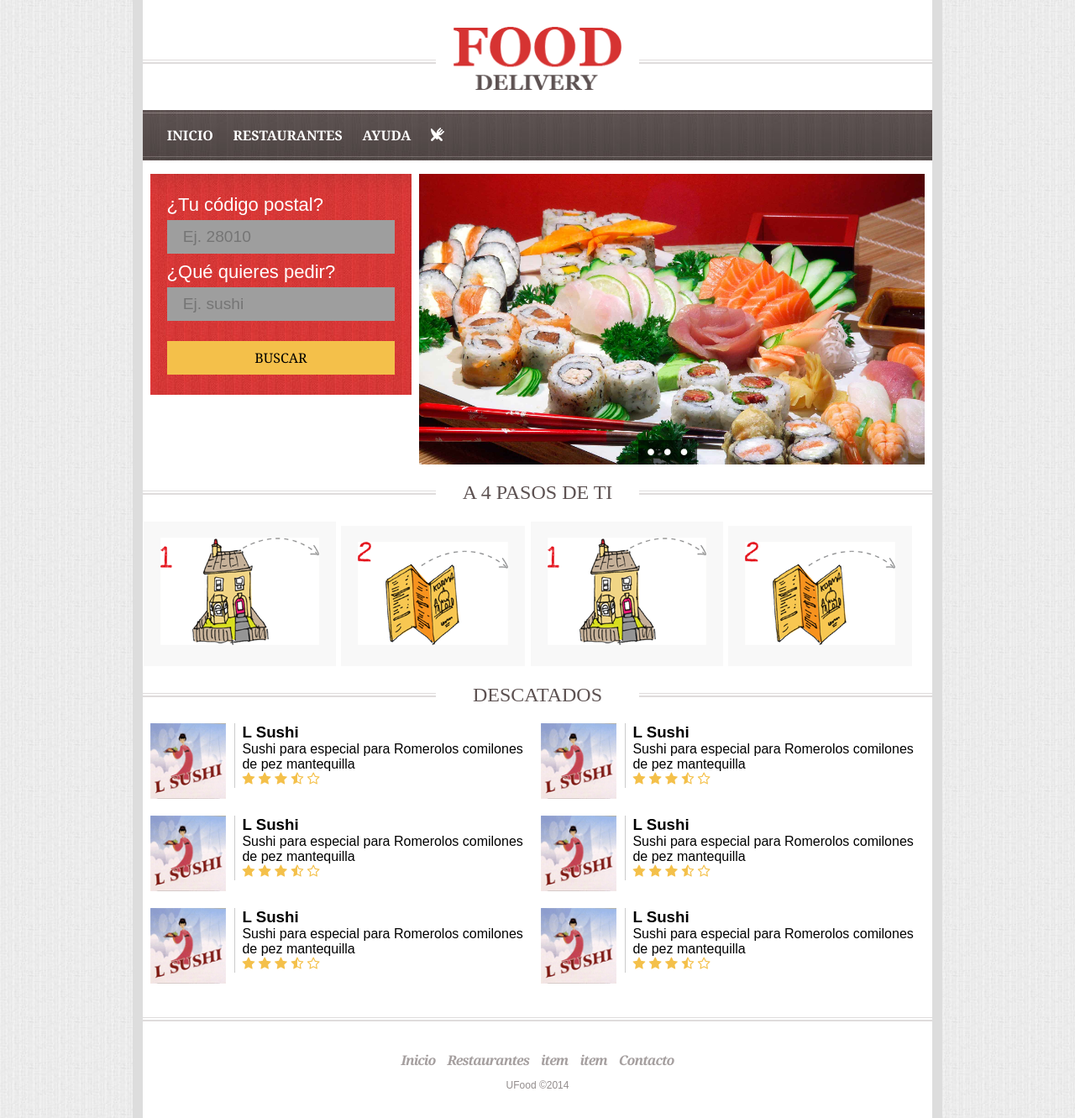
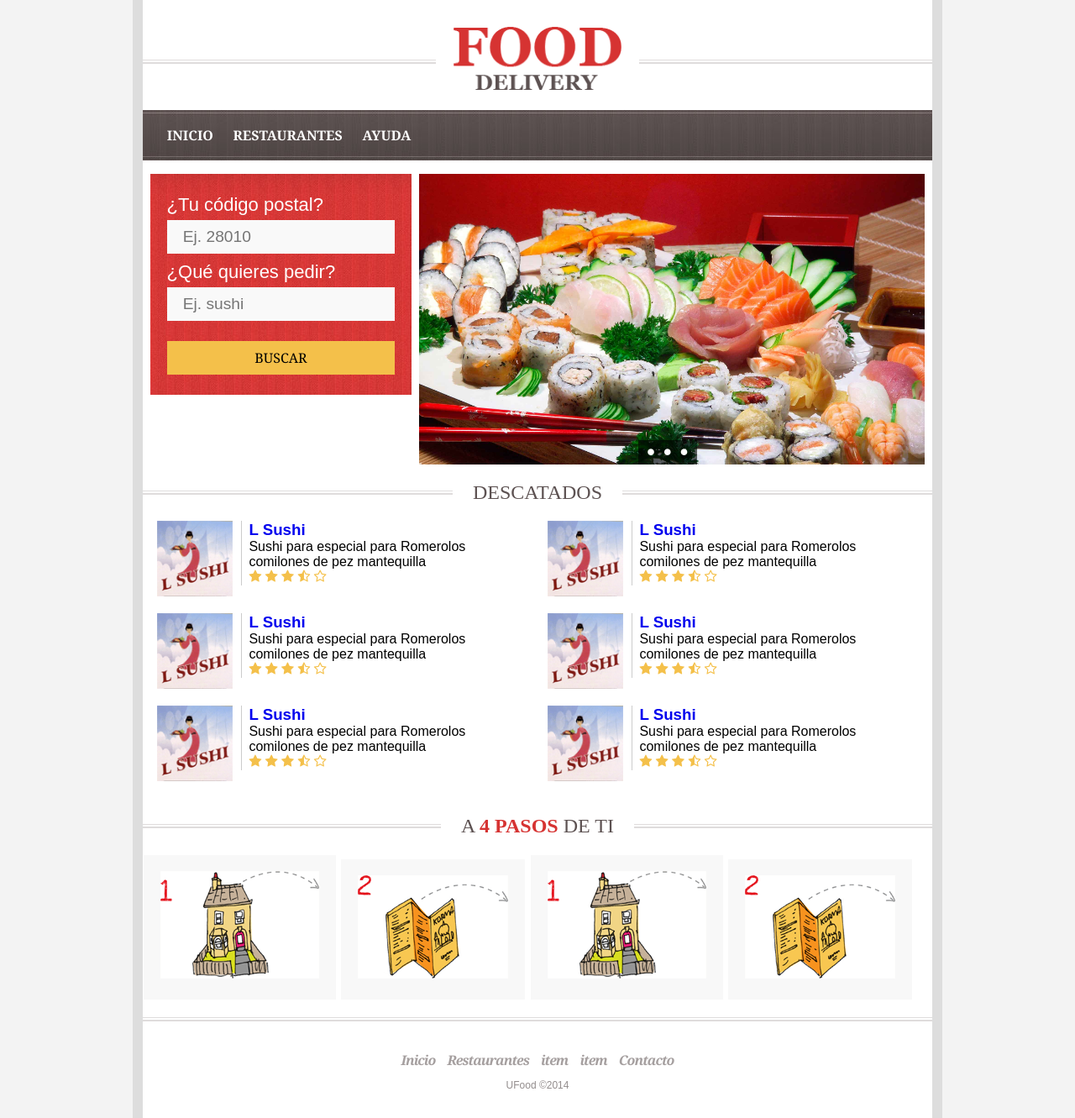
Before and after one commit to gamezinfantes/UFood, a Python web app: template Templates/template.html in a window 1280 px wide. Shown: the whole page at 84% size. Run offline with Jinja, Linux system fonts and the light colour scheme; the template is opened without the code that fills it, so the values that code supplies are empty; grey boxes are pictures that could not be loaded.

Commit message:
añadido busqueda

```diff
--- a/Templates/css/style.css
+++ b/Templates/css/style.css
@@ -43,13 +43,16 @@ html{font-family:sans-serif;-ms-text-size-adjust:100%;-webkit-text-size-adjust:1
 }
 
 
-
 div, figure {
 	margin: 0px;
 	padding: 0px;
 }
+
+
+
 body {
-	background: url(../images/bg-main.jpg);
+	/*background: url(../images/bg-main.jpg);*/
+	background: #f3f3f3;
 	font-size: 16px;
 }
 
@@ -82,7 +85,7 @@ header nav {
 			padding: 0em 0.6em;
 		}
 		header nav ul li:hover {
-			background: #d63432;
+			background: #c83331; /* #d63432;*/
 
 		}
 			header nav ul li a {
@@ -96,7 +99,7 @@ header nav {
 			}
 
 #busqueda {
-	background: url("../images/bg-search.jpg");
+	background: url("../images/bg-search.jpg") #c83331;
 	padding: 1.5em 1.2em;
 	box-sizing: border-box;
 }
@@ -117,34 +120,40 @@ header nav {
 		margin-bottom: 5px;
 	}
 
-#featureds article {
+article.restaurant {
+	border-bottom: 1px solid #ccc;
+	box-sizing: border-box;
+	font-size: 0.9em;
 	min-height: 90px;
+	padding: 0 0.5em;
 	position: relative;
 	margin-bottom:  1em;
 	width: 100%;
 }
-	#featureds article figure {
+	article.restaurant figure {
 		display: block;
 		float: left;
 		height: 100%;
 		overflow: hidden;
 	}
-	#featureds article figure img {
-		height: 90px;
-		width: 90px;
+	article.restaurant figure img {
+		height: 60px;
+		width: 60px;
 	}
-	#featureds article h3 {
+	article.restaurant h3 {
 		margin: 0;
 		padding: 0;
 	}
-	#featureds article .info {
-		border-left: 1px solid #ccc;
+	article.restaurant h3 a {
+		text-decoration: none;
+	}
+	article.restaurant .info {
 		height: 100%;
 		padding-left: 0.5em;
-		margin-left: 100px;
+		margin-left: 70px;
 		vertical-align: top;
 	}
-	#featureds article .rating {
+	article.restaurant .rating {
 		color: #f4c04a;
 	}
 
@@ -186,7 +195,7 @@ header nav {
 
 
 footer {
-	background: url("../images/bg-footer.png") no-repeat top center;
+	background: url("../images/bg-line.png") repeat-x top center;
 	padding: 40px 0 20px 0;
 	margin-top: 20px;
 
@@ -223,14 +232,21 @@ footer {
 
 /*Comunes css*/
 
-h2 {
+h1, h2 {
 	font-family: 'Times New Roman', 'Georgia', Times, serif;
 	text-transform: uppercase;
 	font-weight: normal;
 	text-align: center;
 	color: #5d5252;
-	background: url(../images/bg-h1.png) no-repeat center;
+	background: url("../images/bg-line.png") repeat-x center;
 }
+	h1 span, h2 span {
+		background: #fff;
+		padding: 0 1em;
+	}
+	h2 strong {
+		color: #d63332;
+	}
 
 .box {
 	position: relative;
@@ -243,7 +259,7 @@ h2 {
 
 
 input[type="text"] {
-	background: url(../images/bg-input.jpg) 0 0 repeat-x #f9f9f9;
+	background: #f9f9f9;
 	border: 0;
 	color: #938d8d;
 	display: block;
@@ -292,11 +308,23 @@ input[type="submit"] {
 		margin-left: 1%;
 		width: 33%;
 	}
-	#featureds article {
+
+	article.restaurant {
+		border-bottom: 0;
 		display: inline-block;
+		font-size: 1em;
 		margin: 0 0 1em 1%;
 		width: 48%;
 	}
+	article.restaurant figure img {
+		height: 90px;
+		width: 90px;
+	}
+	article.restaurant .info {
+		border-left: 1px solid #ccc;
+		margin-left: 100px;
+	}
+
 
 	#images_slider {
 		display: block;
--- /dev/null
+++ b/Templates/css/style.styl
@@ -0,0 +1,489 @@
+/*! normalize.css v3.0.0 | MIT License | git.io/normalize */
+html
+  font-family: sans-serif
+  -ms-text-size-adjust: 100%
+  -webkit-text-size-adjust: 100%
+
+body
+  margin: 0
+
+article,
+aside,
+details,
+figcaption,
+figure,
+footer,
+header,
+hgroup,
+main,
+nav,
+section,
+summary
+  display: block
+
+audio,
+canvas,
+progress,
+video
+  display: inline-block
+  vertical-align: baseline
+
+audio:not([controls])
+  display: none
+  height: 0
+
+[hidden],
+template
+  display: none
+
+a
+  background: transparent
+
+a:active,
+a:hover
+  outline: 0
+
+abbr[title]
+  border-bottom: 1px dotted
+
+b,
+strong
+  font-weight: bold
+
+dfn
+  font-style: italic
+
+h1
+  font-size: 2em
+  margin: .67em 0
+
+mark
+  background: #ff0
+  color: #000
+
+small
+  font-size: 80%
+
+sub,
+sup
+  font-size: 75%
+  line-height: 0
+  position: relative
+  vertical-align: baseline
+
+sup
+  top: -0.5em
+
+sub
+  bottom: -0.25em
+
+img
+  border: 0
+
+svg:not(:root)
+  overflow: hidden
+
+figure
+  margin: 1em 40px
+
+hr
+  -moz-box-sizing: content-box
+  box-sizing: content-box
+  height: 0
+
+pre
+  overflow: auto
+
+code,
+kbd,
+pre,
+samp
+  font-family: monospace,monospace
+  font-size: 1em
+
+button,
+input,
+optgroup,
+select,
+textarea
+  color: inherit
+  font: inherit
+  margin: 0
+
+button
+  overflow: visible
+
+button,
+select
+  text-transform: none
+
+button,
+html input[type="button"],
+input[type="reset"],
+input[type="submit"]
+  -webkit-appearance: button
+  cursor: pointer
+
+button[disabled],
+html input[disabled]
+  cursor: default
+
+button::-moz-focus-inner,
+input::-moz-focus-inner
+  border: 0
+  padding: 0
+
+input
+  line-height: normal
+
+input[type="checkbox"],
+input[type="radio"]
+  box-sizing: border-box
+  padding: 0
+
+input[type="number"]::-webkit-inner-spin-button,
+input[type="number"]::-webkit-outer-spin-button
+  height: auto
+
+input[type="search"]
+  -webkit-appearance: textfield
+  -moz-box-sizing: content-box
+  -webkit-box-sizing: content-box
+  box-sizing: content-box
+
+input[type="search"]::-webkit-search-cancel-button,
+input[type="search"]::-webkit-search-decoration
+  -webkit-appearance: none
+
+fieldset
+  border: 1px solid #c0c0c0
+  margin: 0 2px
+  padding: .35em .625em .75em
+
+legend
+  border: 0
+  padding: 0
+
+textarea
+  overflow: auto
+
+optgroup
+  font-weight: bold
+
+table
+  border-collapse: collapse
+  border-spacing: 0
+
+td,
+th
+  padding: 0
+
+@font-face
+  font-family: 'icomoon'
+  src: url('../fonts/icomoon.eot?-dh7neu')
+  src: url('../fonts/icomoon.eot?#iefix-dh7neu') format('embedded-opentype'),
+		url('../fonts/icomoon.woff?-dh7neu') format('woff'),
+		url('../fonts/icomoon.ttf?-dh7neu') format('truetype'),
+		url('../fonts/icomoon.svg?-dh7neu#icomoon') format('svg')
+  font-weight: normal
+  font-style: normal
+
+[class^="icon-"],
+[class*=" icon-"]
+  font-family: 'icomoon'
+  speak: none
+  font-style: normal
+  font-weight: normal
+  font-variant: normal
+  text-transform: none
+  line-height: 1
+  /* Better Font Rendering =========== */
+  -webkit-font-smoothing: antialiased
+  -moz-osx-font-smoothing: grayscale
+
+.icon-star-half-full:before
+  content: "\e600"
+
+.icon-star-empty:before
+  content: "\e601"
+
+.icon-star:before
+  content: "\e602"
+
+.icon-rec:before
+  content: "\e603"
+
+.icon-food:before
+  content: "\e604"
+
+div,
+figure
+  margin: 0px
+  padding: 0px
+
+body
+  /*background: url(../images/bg-main.jpg);*/
+  background: #f3f3f3
+  font-size: 16px
+
+header
+  padding-top: 1em
+  margin: 0!important
+  width: 100%!important
+
+header h1
+  background: url(../images/bg-h1.png) no-repeat center
+  margin: 0
+  text-align: center
+
+header h1 img
+  width: 120px
+
+header nav
+  background: url(../images/bg-nav.jpg) #574d4c
+  /*min-height: 60px;*/
+
+header nav ul
+  margin: 0
+  padding: 0em 1.2em
+  list-style: none
+
+header nav ul li
+  display: inline-block
+  padding: 0em 0.6em
+
+header nav ul li:hover
+  background: #d63432
+
+header nav ul li a
+  display: block
+  color: #fff
+  font-family: Georgia, "Times New Roman"
+  line-height: 2em
+  font-weight: bold
+  text-decoration: none
+  text-transform: uppercase
+
+#busqueda
+  background: url("../images/bg-search.jpg")
+  padding: 1.5em 1.2em
+  box-sizing: border-box
+
+#busqueda input
+  width: 100%
+
+#busqueda input[type=text]
+  margin-bottom: 0.5em
+
+#busqueda input[type=submit]
+  margin-top: 1.5em
+  font-size: 16px
+
+#busqueda label
+  color: #fff
+  font-size: 22px
+  display: block
+  margin-bottom: 5px
+
+#featureds article
+  border-bottom: 1px solid #ccc
+  box-sizing: border-box
+  min-height: 90px
+  padding: 0 0.5em
+  position: relative
+  margin-bottom: 1em
+  width: 100%
+
+#featureds article figure
+  display: block
+  float: left
+  height: 100%
+  overflow: hidden
+
+#featureds article figure img
+  height: 60px
+  width: 60px
+
+#featureds article h3
+  margin: 0
+  padding: 0
+
+#featureds article .info
+  height: 100%
+  padding-left: 0.5em
+  margin-left: 70px
+  vertical-align: top
+
+#featureds article .rating
+  color: #f4c04a
+
+#images_slider
+  display: none
+  font-size: 0pt
+  position: relative
+
+#steps img
+  width: 100%
+
+#wrapper
+  background: #fff
+  max-width: 940px
+  position: relative
+
+.controls
+  background: rgba(0, 0, 0, 0.6)
+  bottom: 0
+  padding: 0 0.5em
+  position: absolute
+  right: 45%
+
+.controls span
+  color: rgba(255, 255, 255, 1)
+  display: inline-block
+  font-size: 11px
+  margin: 0.8em 0.4em
+
+.controls span:first-child
+  padding-left: 0.5em
+
+.controls span:last-child
+  padding-right: 0.5em
+
+footer
+  background: url("../images/bg-footer.png") no-repeat top center
+  padding: 40px 0 20px 0
+  margin-top: 20px
+
+footer ul
+  margin: 0
+  padding: 0
+  list-style: none
+  text-align: center
+
+footer ul li
+  display: inline-block
+  margin: 0em 0.3em
+
+footer ul li a
+  text-decoration: none
+  color: #A59F9F
+  font-size: 16px
+  font-style: italic
+  font-weight: bold
+  letter-spacing: -1px
+  font-family: Georgia, 'Times New Roman', Times, serif
+
+footer ul li a:hover
+  color: #d63332
+
+footer p#copyright
+  text-align: center
+  color: #938d8d
+  font-size: 12px
+
+/*Comunes css*/
+h1,
+h2
+  font-family: 'Times New Roman', 'Georgia', Times, serif
+  text-transform: uppercase
+  font-weight: normal
+  text-align: center
+  color: #5d5252
+  background: url("../images/bg-footer.png") no-repeat center
+
+h1 span,
+h2 span
+  background: #fff
+  padding: 0 1em
+
+h2 strong
+  /*color: ;*/
+
+.box
+  position: relative
+  border: 1px solid #fff
+  padding: 19px 20px 20px 20px
+  background: #f8f8f8
+  text-align: right
+  font-family: Georgia, "Times New Roman", Times, serif
+
+input[type="text"]
+  background: #f9f9f9
+  border: 0
+  color: #938d8d
+  display: block
+  font-size: 1.2em
+  height: 40px
+  padding: 0
+  text-indent: 1em
+  width: 200px
+
+input[type="submit"]
+  background: #f4c04a
+  /*#574d4c;*/
+  border: 0
+  color: #000
+  display: block
+  font-family: Georgia, "Times New Roman", Times, serif
+  font-size: 11px
+  height: 40px
+  line-height: 14px
+  padding: 11px 12px 12px 12px
+  text-transform: uppercase
+
+@media screen and (min-width: 520px)
+  header
+    padding-top: 2em
+
+  header h1 img
+    width: 200px
+
+  header nav ul li a
+    line-height: 60px
+
+  nav
+    margin: 1em 0
+
+  section
+    overflow: hidden
+
+  #busqueda
+    float: left
+    margin-left: 1%
+    width: 33%
+
+  #featureds article
+    border-bottom: 0
+    display: inline-block
+    margin: 0 0 1em 1%
+    width: 48%
+
+  #featureds article figure img
+    height: 90px
+    width: 90px
+
+  #featureds article .info
+    border-left: 1px solid #ccc
+    margin-left: 100px
+
+  #images_slider
+    display: block
+    float: right
+    margin: 0 1% 0 1%
+    width: 64%
+
+  #steps figure
+    display: inline-block
+
+  #steps img
+    width: 100%
+
+  #wrapper
+    border-style: none solid
+    border-color: #ddd
+    border-width: 0px 12px
+    margin: 0 1em
+
+@media screen and (min-width: 1000px)
+  #wrapper
+    margin: 0 auto
--- a/Templates/template.html
+++ b/Templates/template.html
@@ -16,7 +16,7 @@
 					<li><a href="#">Inicio</a></li>
 					<li><a href="#">Restaurantes</a></li>
 					<li><a href="#">Ayuda</a></li>
-					<li id="shoping"><a href="#"><span class="icon-food"></span></a></li>
+					<!--<li id="shoping"><a href="#"><span class="icon-food"></span></a></li>-->
 				</ul>
 			</nav>
 		</header>
@@ -40,21 +40,13 @@
 			</figure>
 		</section>
 
-		<div id="steps">
-			<h2>A 4 pasos de ti</h2>
-			<figure class="box"><img src="images/step_1_img.png" alt="" /></figure>
-			<figure class="box"><img src="images/step_2_img.png" alt="" /></figure>
-			<figure class="box"><img src="images/step_1_img.png" alt="" /></figure>
-			<figure class="box"><img src="images/step_2_img.png" alt="" /></figure>
 
-			<div class="clear"></div>
-		</div>
 		<div id="featureds">
-			<h2>Descatados</h2>
-			<article>
-				<figure><img src="images/restaurant/4193.gif" alt=""></figure>
+			<h2><span>Descatados</span></h2>
+			<article class="restaurant">
+				<figure><a href=""><img src="images/restaurant/4193.gif" alt=""></a></figure>
 				<div class="info">
-					<h3>L Sushi</h3>
+					<h3><a href="#">L Sushi</a></h3>
 					<div>Sushi para especial para Romerolos comilones de pez mantequilla</div>
 					<div class="rating">
 						<span class="icon-star"></span>
@@ -65,10 +57,10 @@
 					</div>
 				</div>
 			</article>
-			<article>
-				<figure><img src="images/restaurant/4193.gif" alt=""></figure>
+			<article class="restaurant">
+				<figure><a href=""><img src="images/restaurant/4193.gif" alt=""></a></figure>
 				<div class="info">
-					<h3>L Sushi</h3>
+					<h3><a href="#">L Sushi</a></h3>
 					<div>Sushi para especial para Romerolos comilones de pez mantequilla</div>
 					<div class="rating">
 						<span class="icon-star"></span>
@@ -79,10 +71,10 @@
 					</div>
 				</div>
 			</article>
-			<article>
-				<figure><img src="images/restaurant/4193.gif" alt=""></figure>
+			<article class="restaurant">
+				<figure><a href=""><img src="images/restaurant/4193.gif" alt=""></a></figure>
 				<div class="info">
-					<h3>L Sushi</h3>
+					<h3><a href="#">L Sushi</a></h3>
 					<div>Sushi para especial para Romerolos comilones de pez mantequilla</div>
 					<div class="rating">
 						<span class="icon-star"></span>
@@ -93,10 +85,10 @@
 					</div>
 				</div>
 			</article>
-			<article>
-				<figure><img src="images/restaurant/4193.gif" alt=""></figure>
+			<article class="restaurant">
+				<figure><a href=""><img src="images/restaurant/4193.gif" alt=""></a></figure>
 				<div class="info">
-					<h3>L Sushi</h3>
+					<h3><a href="#">L Sushi</a></h3>
 					<div>Sushi para especial para Romerolos comilones de pez mantequilla</div>
 					<div class="rating">
 						<span class="icon-star"></span>
@@ -107,10 +99,10 @@
 					</div>
 				</div>
 			</article>
-			<article>
-				<figure><img src="images/restaurant/4193.gif" alt=""></figure>
+			<article class="restaurant">
+				<figure><a href=""><img src="images/restaurant/4193.gif" alt=""></a></figure>
 				<div class="info">
-					<h3>L Sushi</h3>
+					<h3><a href="#">L Sushi</a></h3>
 					<div>Sushi para especial para Romerolos comilones de pez mantequilla</div>
 					<div class="rating">
 						<span class="icon-star"></span>
@@ -121,10 +113,10 @@
 					</div>
 				</div>
 			</article>
-			<article>
-				<figure><img src="images/restaurant/4193.gif" alt=""></figure>
+			<article class="restaurant">
+				<figure><a href=""><img src="images/restaurant/4193.gif" alt=""></a></figure>
 				<div class="info">
-					<h3>L Sushi</h3>
+					<h3><a href="#">L Sushi</a></h3>
 					<div>Sushi para especial para Romerolos comilones de pez mantequilla</div>
 					<div class="rating">
 						<span class="icon-star"></span>
@@ -135,11 +127,18 @@
 					</div>
 				</div>
 			</article>
+		</div>
 
+		<div id="steps">
+			<h2>
+				<span>A <strong>4 pasos</strong> de ti</span>
+			</h2>
+			<figure class="box"><img src="images/step_1_img.png" alt="" /></figure>
+			<figure class="box"><img src="images/step_2_img.png" alt="" /></figure>
+			<figure class="box"><img src="images/step_1_img.png" alt="" /></figure>
+			<figure class="box"><img src="images/step_2_img.png" alt="" /></figure>
 
-
-
-
+			<div class="clear"></div>
 		</div>
 
 		<footer>
```
Also changed, not shown: Templates/busqueda.html (+65 -0 lines), Templates/images/bg-line.png (added).
